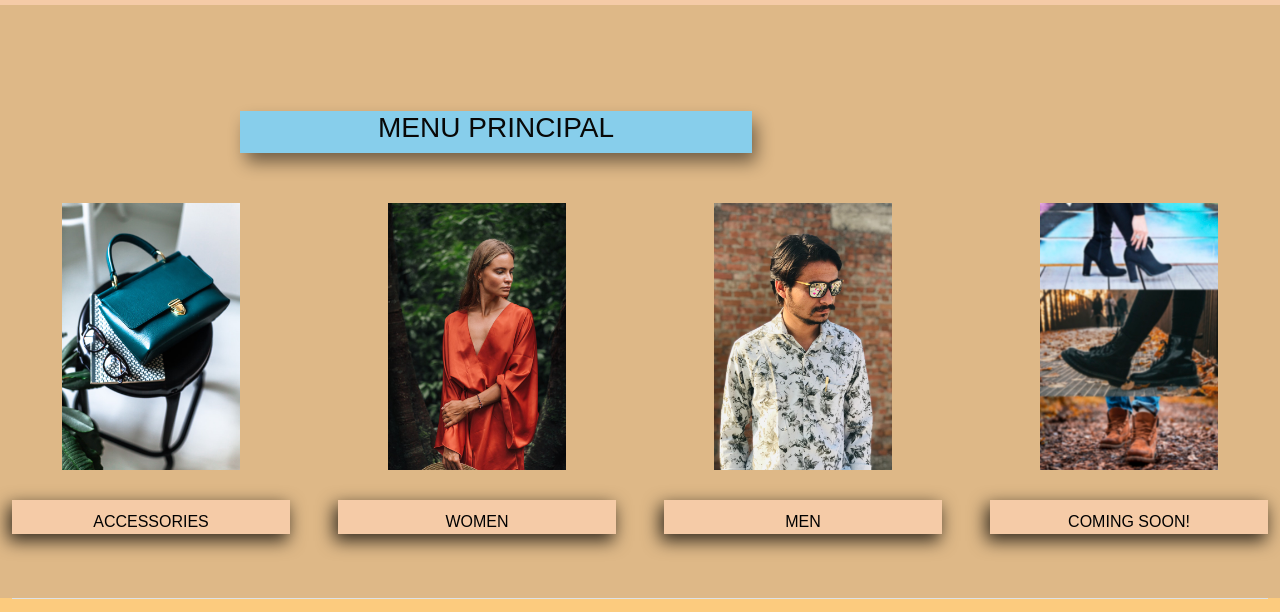
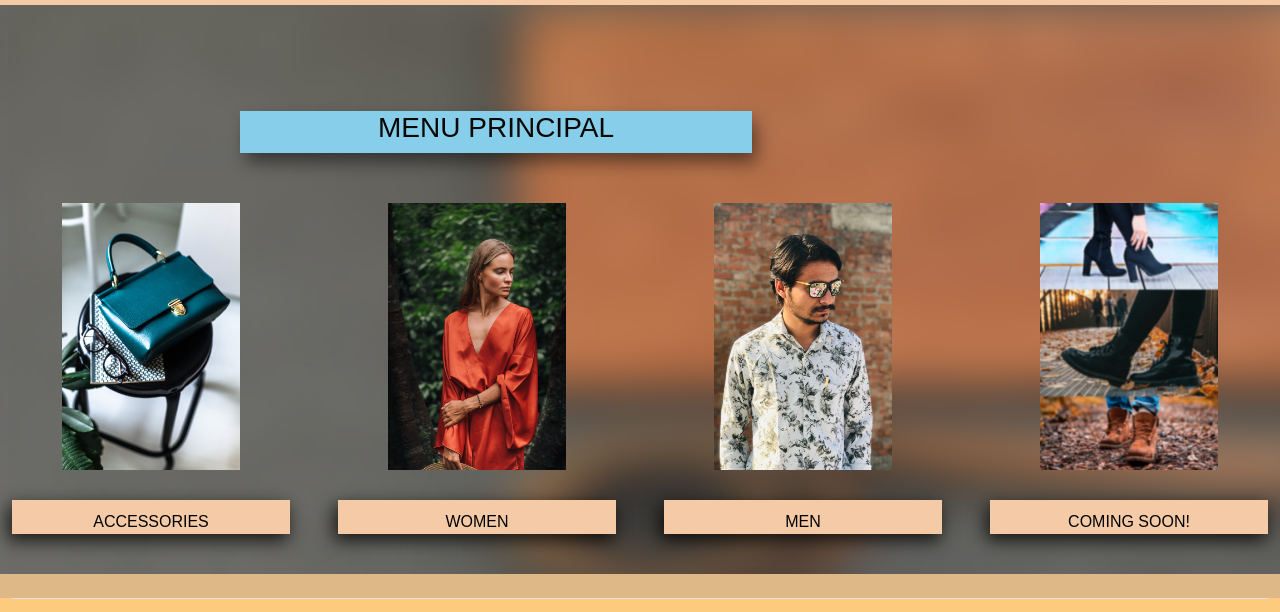
Before and after one commit to Gabriel21Cabillon/Entregas-de-tienda-TRAPPIN-, a website: page index.html in a window 1280 px wide. Shown: the part 129-741 px from the top of the page. Drawn offline with nearby package versions, Linux system fonts and the light colour scheme; the site is published under a folder, as on GitHub Pages, so addresses that start at the root find nothing; files whose address does not match are found by name.

Commit message:
update ultimo

```diff
--- a/scss/estilo.scss
+++ b/scss/estilo.scss
@@ -116,7 +116,7 @@ input, textarea {
 .container-fluid0 {
 
   .row {
-    background-image: url(/img/imagenprincipal.jpg);
+    background-image: url(img/imagenprincipal.jpg);
     align-items: center;
   }
 
```
Also changed, not shown: css/style.css.
